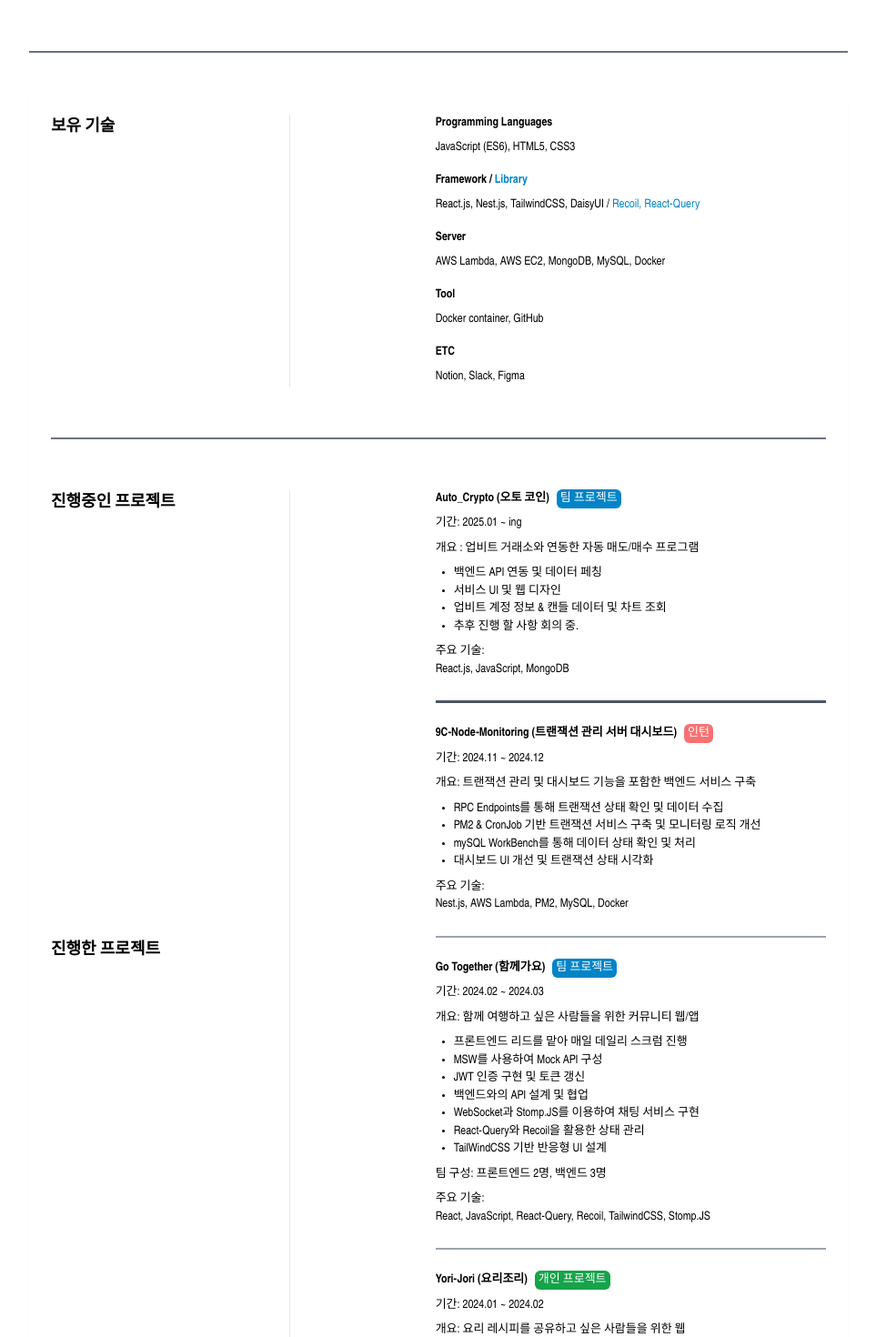
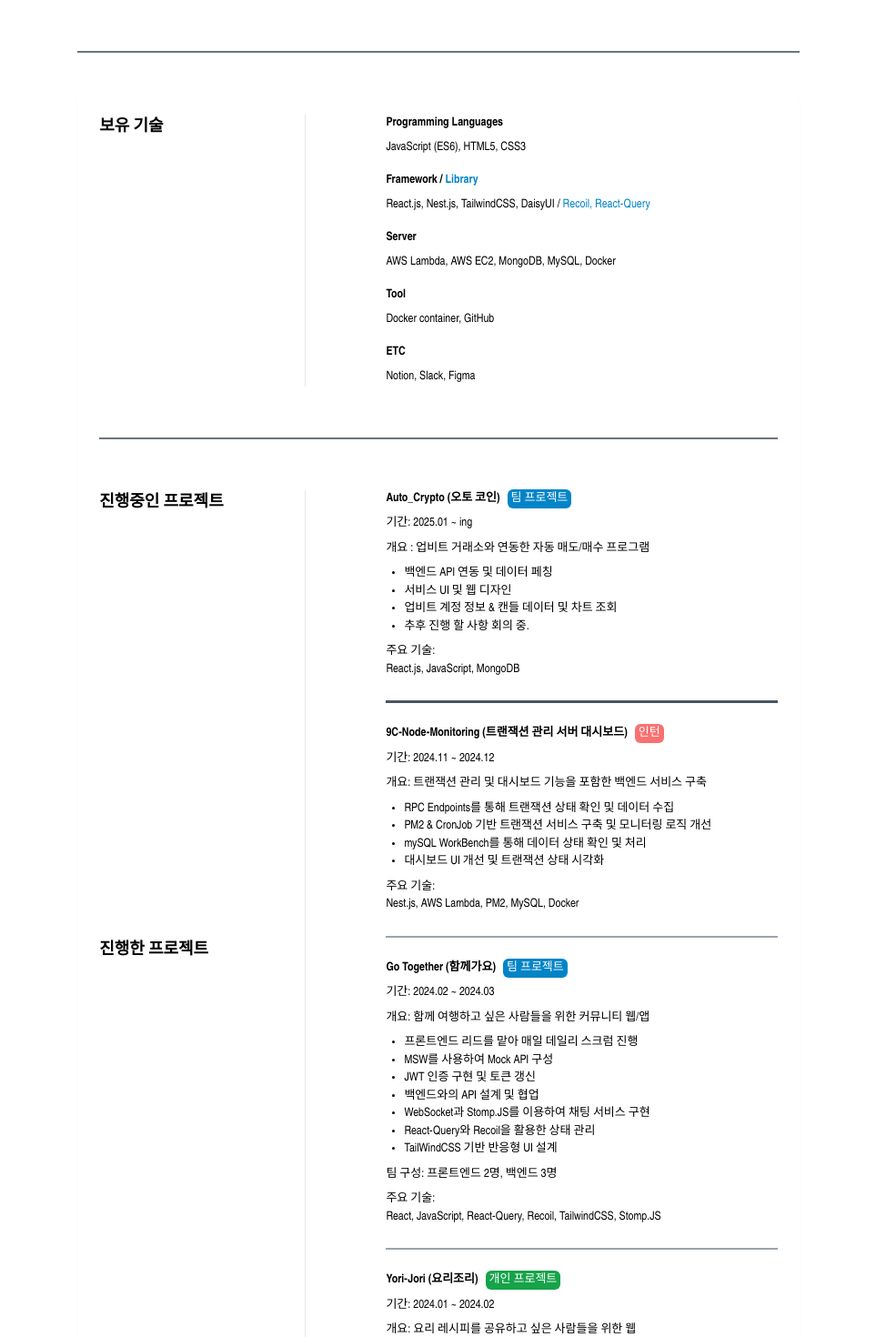
Before and after one commit to Luison1472/FE_Resume, a React (Vite) app: page / in a window 1280 px wide. Shown: the part 860-2330 px from the top of the page at 91% size, without its empty margins (158-1121 px from the left). Built offline with nearby package versions, Linux system fonts and the light colour scheme; a web font is replaced by a local one.

Commit message:
pdf update

```diff
--- a/src/index.css
+++ b/src/index.css
@@ -5,12 +5,16 @@
 #root {
   font-family: "GmarketSansMedium", "Arial Narrow", Arial, sans-serif;
   font-size: small;
-  max-width: 900px;
+  width: 210mm;
+  min-height: 297mm;
   margin: 0 auto;
   padding: 0rem;
   text-align: center;
   box-sizing: border-box;
   background-color: white;
+  page-break-before: auto;
+  page-break-after: auto;
+  page-break-inside: avoid;
 }
 
 @font-face {
--- a/src/pages/Project.jsx
+++ b/src/pages/Project.jsx
@@ -6,7 +6,7 @@ function Project() {
             <div className="max-w-6xl mx-auto bg-white shadow-sm rounded-lg p-6 grid grid-cols-12 gap-8">
                 {/* 보유 기술 */}
                 <div className="col-span-4 text-left font-bold text-lg border-r pr-4">보유 기술</div>
-                <div className="col-span-8 ml-32">
+                <div className="col-span-8 ml-14">
                     <h3 className="font-bold mb-2">Programming Languages</h3>
                     <p>JavaScript (ES6), HTML5, CSS3</p>
 
@@ -31,7 +31,7 @@ function Project() {
             <p>진행한 프로젝트</p>
                 </div>
 
-                <div className="col-span-8 ml-32">
+                <div className="col-span-8 ml-14">
             <div className="align-middle mb-2">
               <span className="font-semibold mr-2">Auto_Crypto (오토 코인)</span>
               <span className="bg-sky-600 p-1 rounded-md text-white">팀 프로젝트</span>
```
Also changed, not shown: 4 other files (tests, documents, lock files or other folders).
